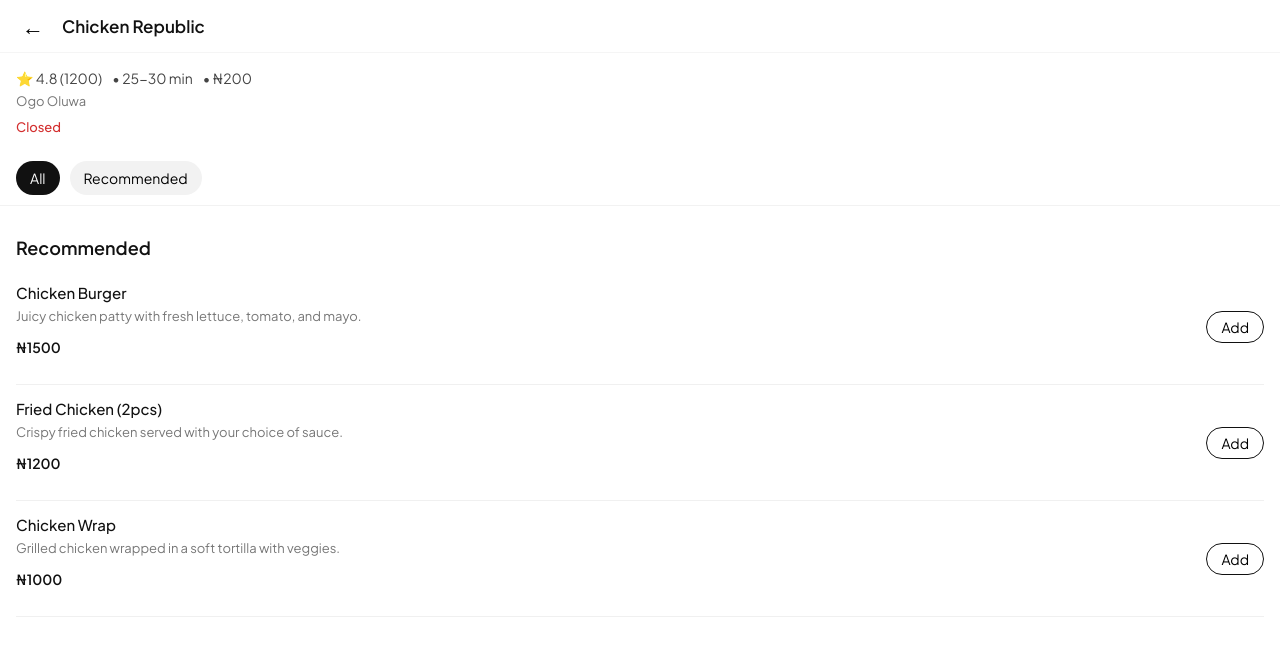
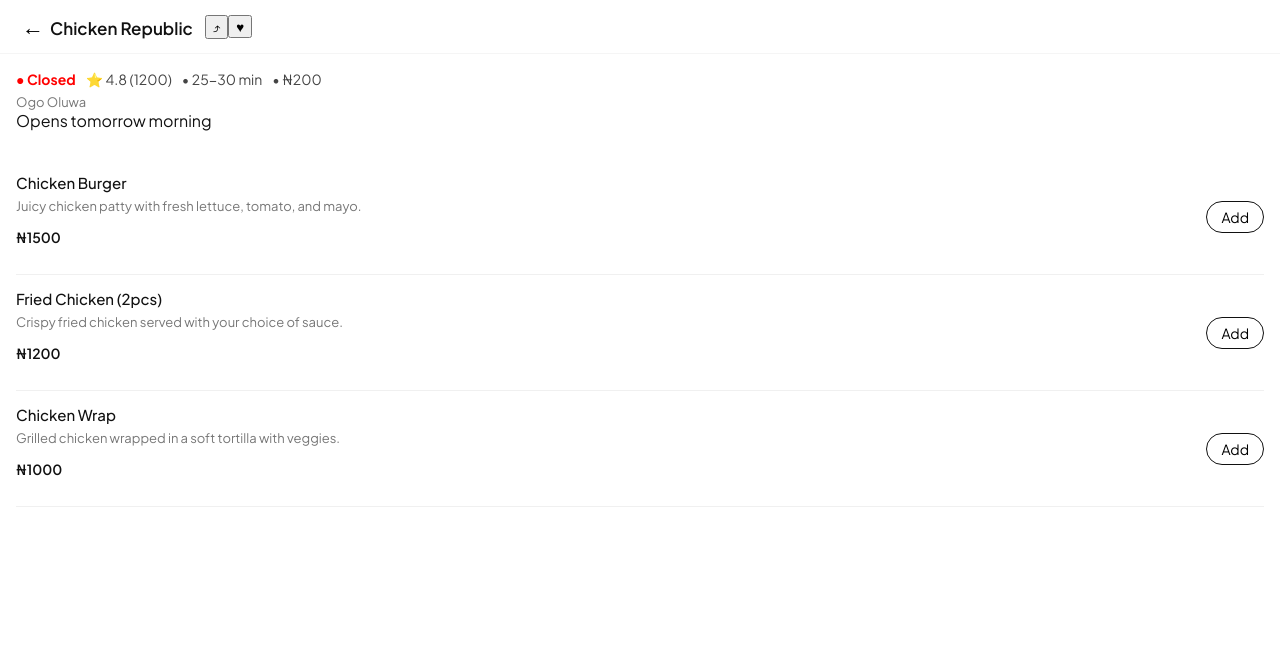
Before and after one commit to ay30bg/droppa, a React (Create React App) app: page /details/1 in a window 1280 px wide. Shown: the top 656 px of the page. Built offline with nearby package versions, Linux system fonts and the light colour scheme.

Commit message:
Update RestaurantDetails.jsx

```diff
--- a/src/pages/RestaurantDetails.jsx
+++ b/src/pages/RestaurantDetails.jsx
@@ -14,24 +14,37 @@ export default function RestaurantDetails() {
   const restaurant = featuredRestaurants.find((r) => r.id === Number(id));
   const menu = restaurantMenus[id] || [];
 
-  const [activeCategory, setActiveCategory] = useState("All");
   const [cart, setCart] = useState([]);
   const [loading, setLoading] = useState(true);
+  const [addedId, setAddedId] = useState(null);
+  const [shrunk, setShrunk] = useState(false);
+  const [fav, setFav] = useState(false);
 
   const scrollRef = useRef();
-  const sectionRefs = useRef({});
 
   useEffect(() => {
-    setTimeout(() => setLoading(false), 1000);
+    setTimeout(() => setLoading(false), 900);
+  }, []);
+
+  useEffect(() => {
+    const handleScroll = () => {
+      if (scrollRef.current) {
+        setShrunk(scrollRef.current.scrollTop > 20);
+      }
+    };
+    scrollRef.current.addEventListener("scroll", handleScroll);
+    return () =>
+      scrollRef.current?.removeEventListener("scroll", handleScroll);
   }, []);
 
   if (!restaurant) return <div>Restaurant not found</div>;
 
   const isClosed = getRestaurantTimeDisplay(restaurant.time) === "Closed";
 
-  const categories = ["All", "Recommended"];
+  const addToCart = (item) => {
+    setAddedId(item.id);
+    setTimeout(() => setAddedId(null), 700);
 
-  const addToCart = (item) => {
     setCart((prev) => {
       const exists = prev.find((p) => p.id === item.id);
       if (exists) {
@@ -55,19 +68,35 @@ export default function RestaurantDetails() {
     );
   };
 
-  const total = cart.reduce((acc, item) => acc + item.price * item.qty, 0);
+  const total = cart.reduce((a, b) => a + b.price * b.qty, 0);
+  const itemCount = cart.reduce((a, b) => a + b.qty, 0);
 
   return (
     <div className="cd-page" ref={scrollRef}>
       {/* HEADER */}
-      <div className="cd-header">
+      <div className={`cd-header ${shrunk ? "shrunk" : ""}`}>
+        <div className="cd-header-left">
           <button className="cd-back" onClick={() => navigate(-1)}>←</button>
           <span className="cd-title">{restaurant.name}</span>
         </div>
 
-      {/* RESTAURANT INFO */}
+        <div className="cd-header-right">
+          <button className="cd-icon" onClick={() => alert("Share link")}>⤴︎</button>
+          <button
+            className={`cd-icon ${fav ? "active" : ""}`}
+            onClick={() => setFav(!fav)}
+          >
+            ♥
+          </button>
+        </div>
+      </div>
+
+      {/* INFO */}
       <div className="cd-rest-info">
         <div className="cd-meta">
+          <span className={`cd-status ${isClosed ? "closed" : "open"}`}>
+            ● {isClosed ? "Closed" : "Open now"}
+          </span>
           <span>⭐ {restaurant.rating} ({restaurant.orders})</span>
           <span>• {restaurant.time}</span>
           <span>• ₦200</span>
@@ -75,20 +104,15 @@ export default function RestaurantDetails() {
 
         <div className="cd-street">{restaurant.street}</div>
 
-        {isClosed && <div className="cd-closed">Closed</div>}
+        {!isClosed && (
+          <div className="cd-hint">
+            {restaurant.orders > 1000
+              ? "Busy right now · Delivery may take longer"
+              : "Fast delivery today"}
           </div>
+        )}
 
-      {/* CATEGORIES */}
-      <div className="cd-categories">
-        {categories.map((cat) => (
-          <button
-            key={cat}
-            className={activeCategory === cat ? "active" : ""}
-            onClick={() => setActiveCategory(cat)}
-          >
-            {cat}
-          </button>
-        ))}
+        {isClosed && <div className="cd-hint">Opens tomorrow morning</div>}
       </div>
 
       {/* MENU */}
@@ -100,15 +124,7 @@ export default function RestaurantDetails() {
             <div className="cd-skeleton-card" />
           </>
         ) : (
-          <>
-            <h3
-              className="cd-section-title"
-              ref={(el) => (sectionRefs.current["Recommended"] = el)}
-            >
-              Recommended
-            </h3>
-
-            {menu.map((item) => {
+          menu.map((item) => {
             const inCart = cart.find((c) => c.id === item.id);
 
             return (
@@ -129,23 +145,22 @@ export default function RestaurantDetails() {
                   </div>
                 ) : (
                   <button
-                      className="cd-add-btn"
+                    className={`cd-add-btn ${addedId === item.id ? "added" : ""}`}
                     onClick={() => addToCart(item)}
                   >
-                      Add
+                    {addedId === item.id ? "Added" : "Add"}
                   </button>
                 )}
               </div>
             );
-            })}
-          </>
+          })
         )}
       </div>
 
       {/* CART BAR */}
       {cart.length > 0 && (
         <div className="cd-cart-bar">
-          <span>{cart.reduce((a, b) => a + b.qty, 0)} items</span>
+          <span>View cart · {itemCount} items</span>
           <span>₦{total}</span>
         </div>
       )}
```
Lines whose indentation alone changed are shown as unchanged.
